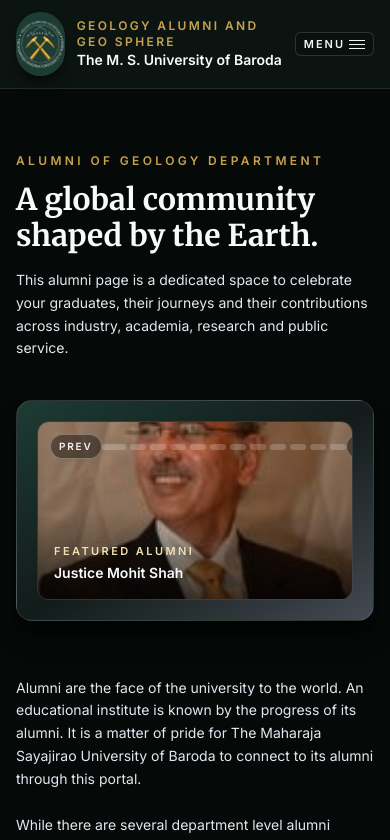
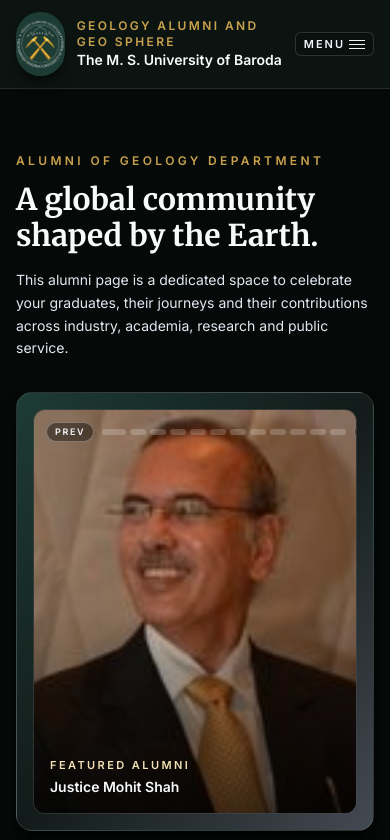
Before and after one commit to gauravhaldar/geology, a Next.js app: page /alumni in a window 390 px wide. Shown: the top 840 px of the page. Built offline with nearby package versions, Linux system fonts and the light colour scheme.

Commit message:
responsive

```diff
--- a/app/about/page.js
+++ b/app/about/page.js
@@ -661,7 +661,7 @@ const sections = [
 
 "I firmly believe that the teachers serve as the pillars to any institution and the students as its roof, thereby, making the institution a home for knowledge and I am dedicated to make this university a joyous and dynamic place where students, teachers and the members can come together as a whole family.",
     ],
-    image: "/images/vc-desk.jpg",
+    // image: "/images/vc-desk.jpg",
   },
   {
     id: "brief-profile",
--- a/app/alumni/page.js
+++ b/app/alumni/page.js
@@ -104,9 +104,9 @@ export default function AlumniPage() {
 
   return (
     <main className="min-h-screen bg-[#050908] py-16 text-slate-100">
-      <div className="mx-auto max-w-6xl px-4">
+      <div className="mx-auto w-full max-w-6xl px-4">
         {/* Hero / Intro */}
-        <section className="grid gap-10 md:grid-cols-[1.4fr,1.1fr] md:items-center">
+        <section className="grid gap-8 md:grid-cols-[1.4fr,1.1fr] md:items-center">
           <div>
             <p className="text-xs font-semibold uppercase tracking-[0.28em] text-[#C8A14D]">
               Alumni of Geology Department
@@ -130,9 +130,9 @@ export default function AlumniPage() {
           </div>
 
           {/* Main slider */}
-          <div className="rounded-2xl border border-white/10 bg-gradient-to-br from-[#1D3C34] via-[#121b19] to-[#444A53] p-5 shadow-xl shadow-black/50">
+          <div className="rounded-2xl border border-white/10 bg-gradient-to-br from-[#1D3C34] via-[#121b19] to-[#444A53] p-4 sm:p-5 shadow-xl shadow-black/50">
             <div className="relative overflow-hidden rounded-xl border border-white/15 bg-black/40">
-              <div className="relative w-full aspect-video">
+              <div className="relative w-full aspect-[4/5] sm:aspect-video">
                 <Image
                   src={activeSlide.image}
                   alt={activeSlide.name}
@@ -154,15 +154,15 @@ export default function AlumniPage() {
               </div>
 
               {/* Slider controls */}
-              <div className="absolute inset-x-0 top-0 flex items-center justify-between p-3 text-[10px]">
+              <div className="absolute inset-x-0 top-0 flex items-center justify-between gap-2 p-3 text-[10px]">
                 <button
                   type="button"
                   onClick={prev}
-                  className="rounded-full border border-white/30 bg-black/40 px-2 py-1 font-semibold uppercase tracking-[0.18em] text-slate-100 hover:bg-white/15"
+                  className="rounded-full border border-white/30 bg-black/40 px-2 py-0.5 text-[9px] font-semibold uppercase tracking-[0.18em] text-slate-100 hover:bg-white/15"
                 >
                   Prev
                 </button>
-                <div className="flex gap-1">
+                <div className="flex items-center justify-center gap-1">
                   {sliderAlumni.map((_, i) => (
                     <button
                       key={i}
@@ -178,7 +178,7 @@ export default function AlumniPage() {
                 <button
                   type="button"
                   onClick={next}
-                  className="rounded-full border border-white/30 bg-black/40 px-2 py-1 font-semibold uppercase tracking-[0.18em] text-slate-100 hover:bg-white/15"
+                  className="rounded-full border border-white/30 bg-black/40 px-2 py-0.5 text-[9px] font-semibold uppercase tracking-[0.18em] text-slate-100 hover:bg-white/15"
                 >
                   Next
                 </button>
@@ -357,13 +357,13 @@ export default function AlumniPage() {
             </div>
           </div>
 
-          <div className="mt-6 grid gap-5 sm:grid-cols-2 lg:grid-cols-4">
+          <div className="mt-6 grid grid-cols-1 gap-5 sm:grid-cols-2 lg:grid-cols-4">
             {highlightAlumni.map((alumnus) => (
               <div
                 key={alumnus.name}
                 className="group flex flex-col overflow-hidden rounded-2xl border border-white/10 bg-white/5 shadow-lg shadow-black/40"
               >
-                <div className="relative h-40 w-full overflow-hidden bg-black/40">
+                <div className="relative w-full overflow-hidden bg-black/40 aspect-square sm:aspect-[4/3]">
                   <Image
                     src={alumnus.image}
                     alt={alumnus.name}
--- a/components/TestimonialsSection.js
+++ b/components/TestimonialsSection.js
@@ -4,7 +4,7 @@ export default function TestimonialsSection() {
       name: "Dr. K. Desai",
       role: "Principal Geologist, Global Mining Firm",
       quote:
-        "The department&apos;s strong emphasis on field mapping and core logging gave me the confidence to lead exploration teams across challenging terrains.",
+        "The department strong emphasis on field mapping and core logging gave me the confidence to lead exploration teams across challenging terrains.",
     },
     {
       name: "Ms. S. Iyer",
```
